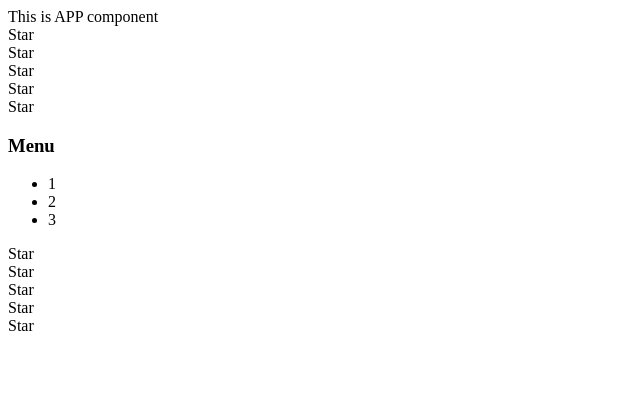
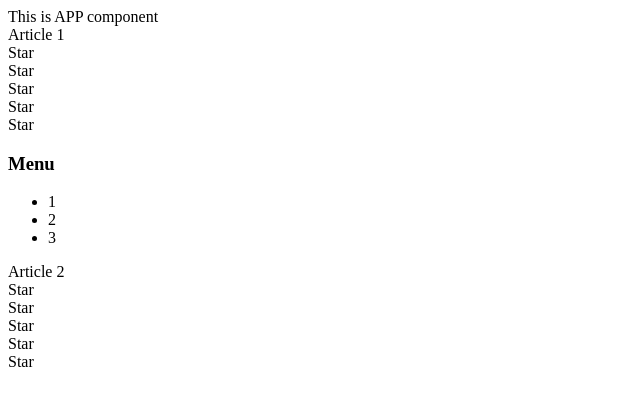
Before and after one commit to umedjankabiri/main-course-kabzda-way-monday, a React (Vite) app: page / in a window 1280 px wide. Shown: the top 406 px of the page, without its empty margins (0-640 px from the left). Built offline with nearby package versions, Linux system fonts and the light colour scheme.

Commit message:
add div changed directory

```diff
--- a/src/app/App.tsx
+++ b/src/app/App.tsx
@@ -1,18 +1,20 @@
 import './App.css'
 import {Rating} from "common/components/Rating.tsx";
 import {Accordion} from "common/components/Accordion/Accordion.tsx";
-import {AppTitle} from "common/components/AppTitle.tsx";
+import {AppTitle} from "../app/AppTitle.tsx";
 
 function App() {
   console.log("App rendering")
 
   return (
-    <>
-      <AppTitle/>
+    <div>
+        <AppTitle/>
+        Article 1
       <Rating/>
       <Accordion/>
+        Article 2
       <Rating/>
-    </>
+    </div>
   )
 }
 
--- a/src/common/components/AppTitle.tsx
+++ b/src/app/AppTitle.tsx
@@ -2,8 +2,8 @@ export const AppTitle = () => {
     console.log("AppTitle rendering")
 
     return (
-        <>
+        <div>
             This is APP component
-        </>
+        </div>
     );
 };
```
